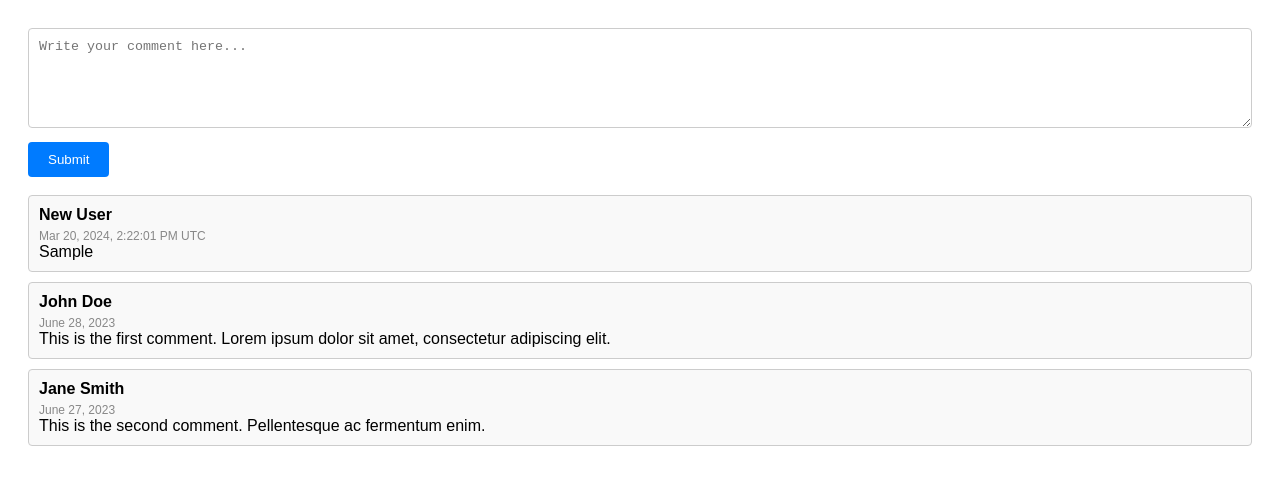
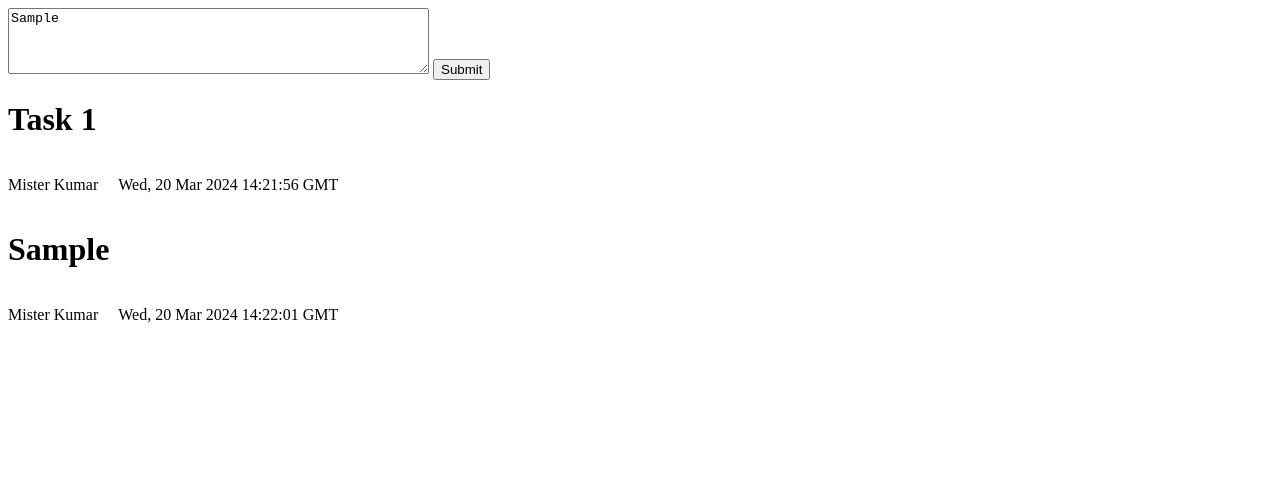
Before and after one commit to acciojob/user-friendly-comments-misterKumar, a website: page main.html in a window 1280 px wide. Both pictures are taken after typing "Sample" into the empty fields and a click on the button "Submit". Drawn offline with Linux system fonts and the light colour scheme.

Commit message:
created a submission

```diff
--- a/main.html
+++ b/main.html
@@ -1,118 +1,48 @@
 <!DOCTYPE html>
-<html lang="en">
+
+<html>
+
 <head>
-  <meta charset="UTF-8">
-  <meta name="viewport" content="width=device-width, initial-scale=1.0">
-  <style>
-    * {
-      box-sizing: border-box;
-    }
+	<link rel="stylesheet" href="styles.css">
+</head>
 
-    body {
-      font-family: Arial, sans-serif;
-      padding: 20px;
-    }
+<body>
+	<!-- the entire body must be written by student -->
+	<textarea rows="4" cols="50"  id="textInput" placeholder="Write your comment here..." ></textarea>
+	<button id="submit-btn">Submit</button>
+	<div class="comments-container" >
 
-    .comment-container {
-      margin-bottom: 20px;
-    }
+<!-- 		<div class="comment">
+			<h1>Task 2</h1>
+			<div class="author">
+				<p>Piyush</p>
+				<p>Mon, 25 Dec 2023 17:17:20 GMT</p>
+			</div>
+		</div>
+		<div class="comment">
+			<h1>Task 3</h1>
+			<div class="author">
+				<p>Piyush</p>
+				<p>Mon, 25 Dec 2023 17:17:20 GMT</p>
+			</div>
+		</div> -->
+	</div>
+	<script>
+		const date=new Date().toUTCString();
+		const temp=document.getElementsByClassName("comments-container")[0];
+		temp.innerHTML=`
+        <div class="comment">
+			<h1>Task 1</h1>
+			<div class="author">
+				<p>Mister Kumar</p>
+				<p>${date}</p>
+			</div>
+		</div>
+  `
+	</script>
+    <script type="text/javascript" src="./script.js">
+</script>
 
-    .comment {
-      margin-bottom: 10px;
-      padding: 10px;
-      border: 1px solid #ccc;
-      border-radius: 4px;
-      background-color: #f9f9f9;
-    }
+</body>
 
-    .comment .author {
-      font-weight: bold;
-      margin-bottom: 5px;
-    }
-
-    .comment .date {
-      font-size: 12px;
-      color: #888;
-    }
-
-    textarea {
-      width: 100%;
-      min-height: 100px;
-      resize: vertical;
-      padding: 10px;
-      border: 1px solid #ccc;
-      border-radius: 4px;
-      margin-bottom: 10px;
-    }
-
-    button {
-      padding: 10px 20px;
-      background-color: #007bff;
-      color: #fff;
-      border: none;
-      border-radius: 4px;
-      cursor: pointer;
-    }
-  </style>
-  <title>Comment Section</title>
-</head>
-<body>
-
-  <form id="commentForm">
-    <textarea id="commentInput" placeholder="Write your comment here..." rows="4" cols="50"></textarea>
-    <button style="align-items:end;" type="submit">Submit</button>
-  </form>
-	<br>
-  <div class="comment-container">
-    <div class="comment">
-      <div class="author">John Doe</div>
-      <div class="date">June 28, 2023</div>
-      <div class="content">This is the first comment. Lorem ipsum dolor sit amet, consectetur adipiscing elit.</div>
-    </div>
-    <div class="comment">
-      <div class="author">Jane Smith</div>
-      <div class="date">June 27, 2023</div>
-      <div class="content">This is the second comment. Pellentesque ac fermentum enim.</div>
-    </div>
-    <!-- Add more comments here -->
-  </div>
-
-
-  <script>
-    document.getElementById("commentForm").addEventListener("submit", function(event) {
-      event.preventDefault(); // Prevent form submission
-
-      var commentInput = document.getElementById("commentInput");
-      var commentContent = commentInput.value.trim();
-
-      if (commentContent !== "") {
-        var commentSection = document.querySelector(".comment-container");
-
-        var commentDiv = document.createElement("div");
-        commentDiv.classList.add("comment");
-
-        var authorDiv = document.createElement("div");
-        authorDiv.classList.add("author");
-        authorDiv.textContent = "New User";
-
-        var dateDiv = document.createElement("div");
-        dateDiv.classList.add("date");
-        var currentDate = new Date().toLocaleString("en-US", { day: '2-digit', month: 'short', year: 'numeric', hour: 'numeric', minute: 'numeric', second: 'numeric', timeZoneName: 'short' });
-        dateDiv.textContent = currentDate;
-
-        var contentDiv = document.createElement("div");
-        contentDiv.classList.add("content");
-        contentDiv.textContent = commentContent;
-
-        commentDiv.appendChild(authorDiv);
-        commentDiv.appendChild(dateDiv);
-        commentDiv.appendChild(contentDiv);
-
-        commentSection.insertBefore(commentDiv, commentSection.firstChild);
-
-        commentInput.value = ""; // Clear the comment input field
-      }
-    });
-  </script>
-</body>
 </html>
--- /dev/null
+++ b/script.js
@@ -0,0 +1,20 @@
+//your JS code here. If required.
+const commentsContianer=document.querySelector(".comments-container");
+const textBoxInput=document.querySelector("#textInput");
+const submitBtn=document.querySelector("#submit-btn");
+
+submitBtn.addEventListener("click",()=>{
+	if(textBoxInput.value.length!==0){
+		const div=document.createElement("div");
+		div.classList.add("comment")
+		const date=new Date().toUTCString();
+		div.innerHTML=`
+						<h1>${textBoxInput.value}</h1>
+							<div class="author">
+								<p>Mister Kumar</p>
+								<p>${date}</p>
+							</div>
+  `
+		commentsContianer.appendChild(div);
+	}
+})
--- /dev/null
+++ b/styles.css
@@ -0,0 +1,5 @@
+/*  your css code here. If applicable */
+.author{
+	display:flex;
+	gap:20px;
+}
```
